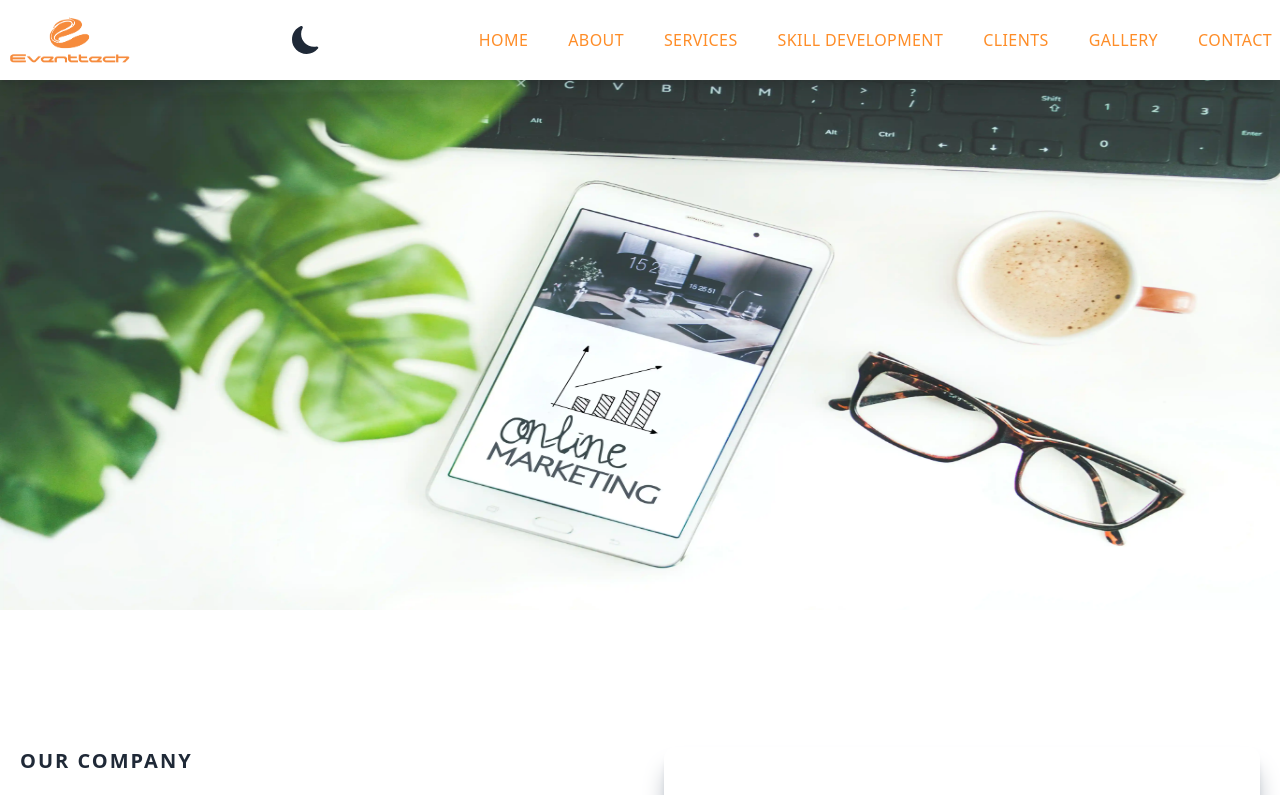
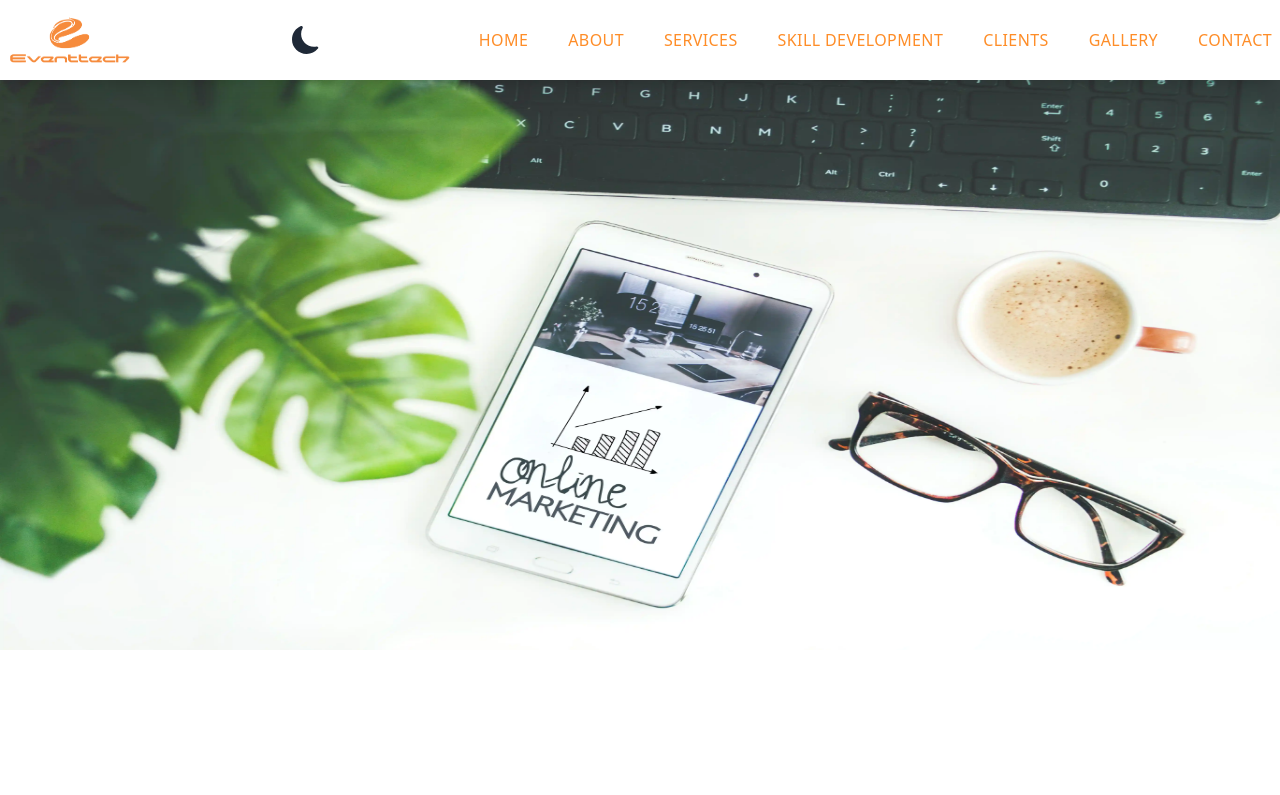
Before and after one commit to mushfiqur-rahman/eventtech, a Next.js app: page / in a window 1280 px wide. Shown: the top 795 px of the page. Built offline with nearby package versions, Linux system fonts and the light colour scheme.

Commit message:
slider update

```diff
--- a/components/Client.jsx
+++ b/components/Client.jsx
@@ -24,7 +24,7 @@ const Client = () => {
                 </div>
                 <div className='object-center items-center font-semibold'>
                     <Swiper
-                        slidesPerView={4}
+                        slidesPerView={5}
                         spaceBetween={30}
                         loop={true}
                         pagination={{
@@ -40,13 +40,13 @@ const Client = () => {
                         {client.map((item, index) => (
                             <div key={index}>
                                 <SwiperSlide>
-                                    <div className=" ml-2">
+                                    <div>
                                         <Image src={item.image} alt={item.name} width={100} height={100}
                                            className=' rounded-t-lg'/>
                                     </div>
-                                    <div>
+                                    {/* <div>
                                         <p>{item.name}</p>
-                                    </div>
+                                    </div> */}
                                 </SwiperSlide>
                             </div>
                         ))}
--- a/components/Main.jsx
+++ b/components/Main.jsx
@@ -16,7 +16,7 @@ const Main = () => {
     SwiperCore.use([Autoplay])
 
     return (
-        <div className="">
+        <div className="py-10">
                     <Swiper
                         slidesPerView={1}
                         loop={true}
```
Also changed, not shown: 1 other file (tests, documents, lock files or other folders).
